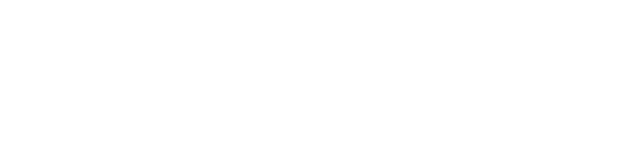
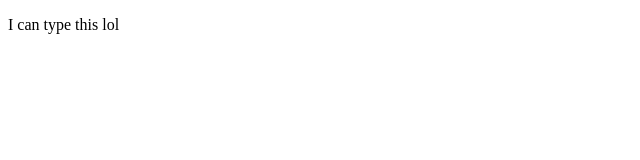
Before and after one commit to Savage-Panda84/Website, a plain HTML site: page index.html in a window 1280 px wide. Shown: the whole page, without its empty margins (0-640 px from the left). Drawn offline with Linux system fonts and the light colour scheme.

Commit message:
Update index.html

```diff
--- a/index.html
+++ b/index.html
@@ -4,3 +4,4 @@
 Test site
 </title>
 </head>
+<p>I can type this lol</p>
```
